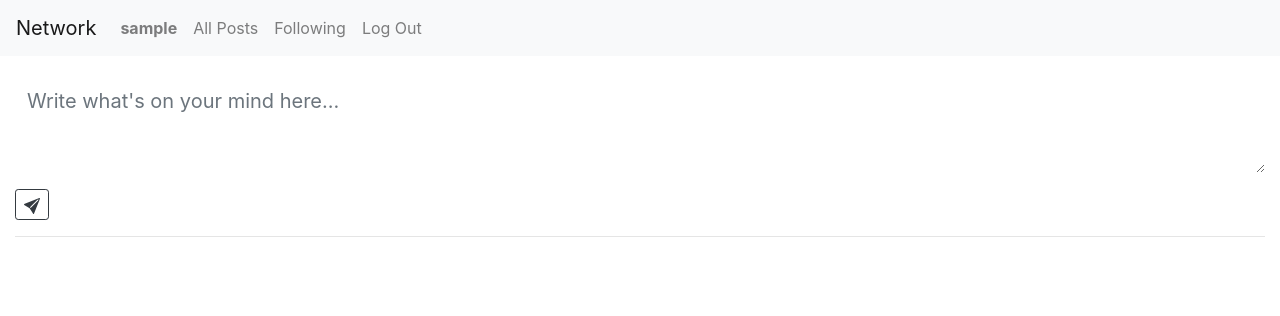
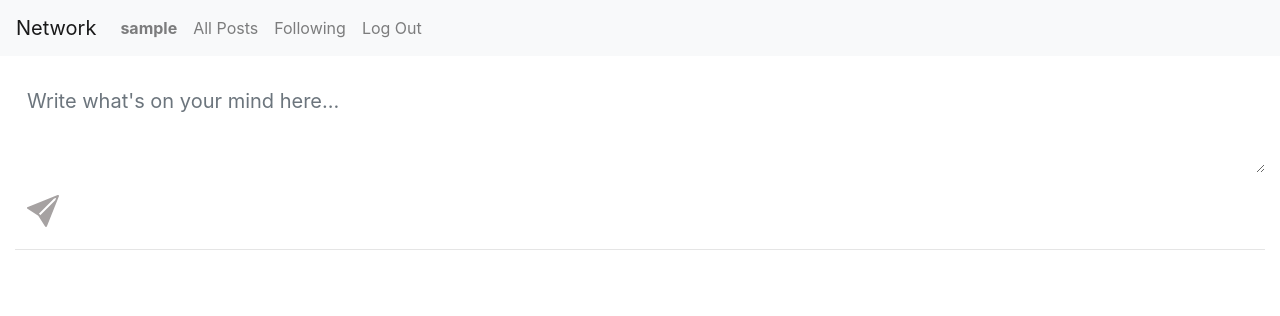
Before and after one commit to AmirAbbas-Mashayekhi/Network-CS50, a Django app: page / in a window 1280 px wide. Shown: the top 316 px of the page. Run offline with Django 3.2, Linux system fonts and the light colour scheme; the visitor is signed in with stand-in values (Sample User, id 1); data that the repository does not hold is empty.

Commit message:
Style changes

```diff
--- a/network/static/network/styles.css
+++ b/network/static/network/styles.css
@@ -1,3 +1,11 @@
 * {
   box-sizing: border-box;
 }
+
+#send-btn {
+  color: rgb(166, 162, 162);
+}
+
+#send-btn:hover {
+  color: rgb(0, 0, 0);
+}
--- a/network/templates/network/index.html
+++ b/network/templates/network/index.html
@@ -34,8 +34,8 @@
                 <div class="form-group">
                     {{ form.body }}
                 </div>
-                <button type="submit" class="btn btn-outline-dark btn-sm">
-                    <svg xmlns="http://www.w3.org/2000/svg" width="16" height="16" fill="currentColor" class="bi bi-send-fill" viewBox="0 0 16 16">
+                <button type="submit" class="btn" id="send-btn" style="border: none; border-radius: 5px;" >
+                    <svg xmlns="http://www.w3.org/2000/svg" width="32" height="32" fill="currentColor" class="bi bi-send-fill" viewBox="0 0 16 16">
                         <path d="M15.964.686a.5.5 0 0 0-.65-.65L.767 5.855H.766l-.452.18a.5.5 0 0 0-.082.887l.41.26.001.002 4.995 3.178 3.178 4.995.002.002.26.41a.5.5 0 0 0 .886-.083zm-1.833 1.89L6.637 10.07l-.215-.338a.5.5 0 0 0-.154-.154l-.338-.215 7.494-7.494 1.178-.471z"/>
                     </svg>
                 </button>
```
